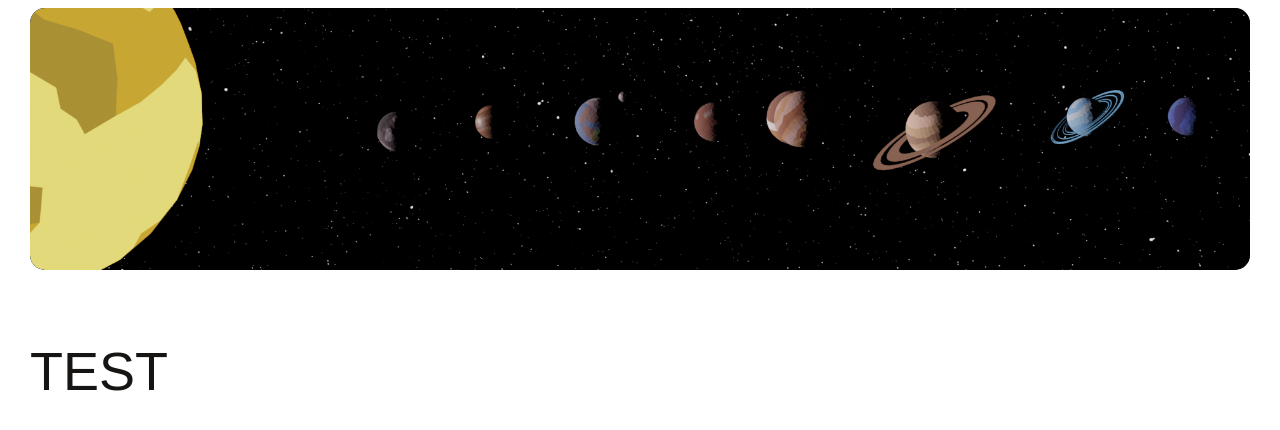
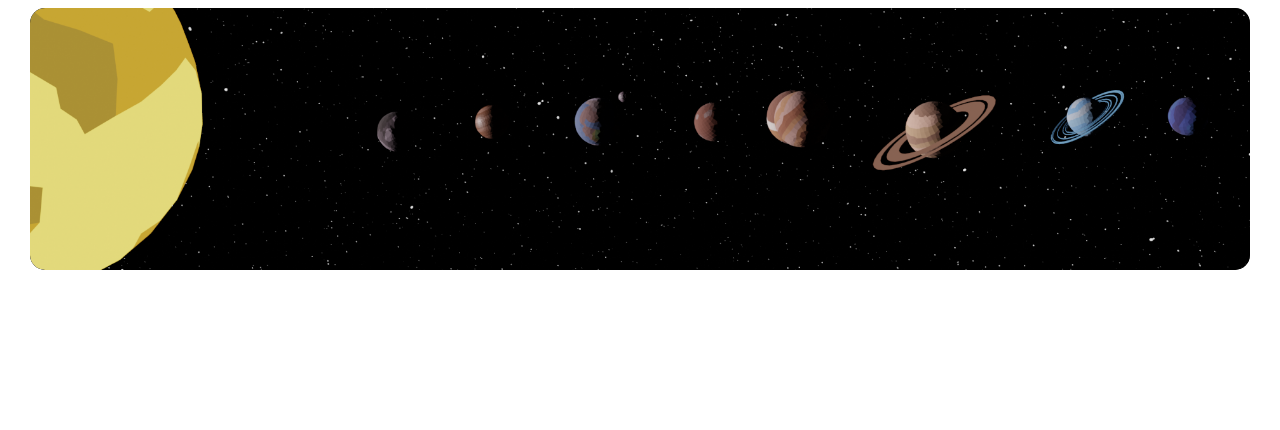
Before and after one commit to AnastasiaGermo/Portfolio, a plain HTML site: page index.html in a window 1280 px wide. Shown: the part 2379-2809 px from the top of the page. After the commit the page ends 2719 px from the top, so only its background shows below. Drawn offline with Linux system fonts and the light colour scheme; a web font is replaced by a local one.

Commit message:
Update index.html

```diff
--- a/index.html
+++ b/index.html
@@ -207,11 +207,7 @@
             </div>
 
         </section>
-        <section>
-            <div>
-                <h1>TEST</h1>
-            </div>
-        </section>
+
         </main>
 
     </main>
```
